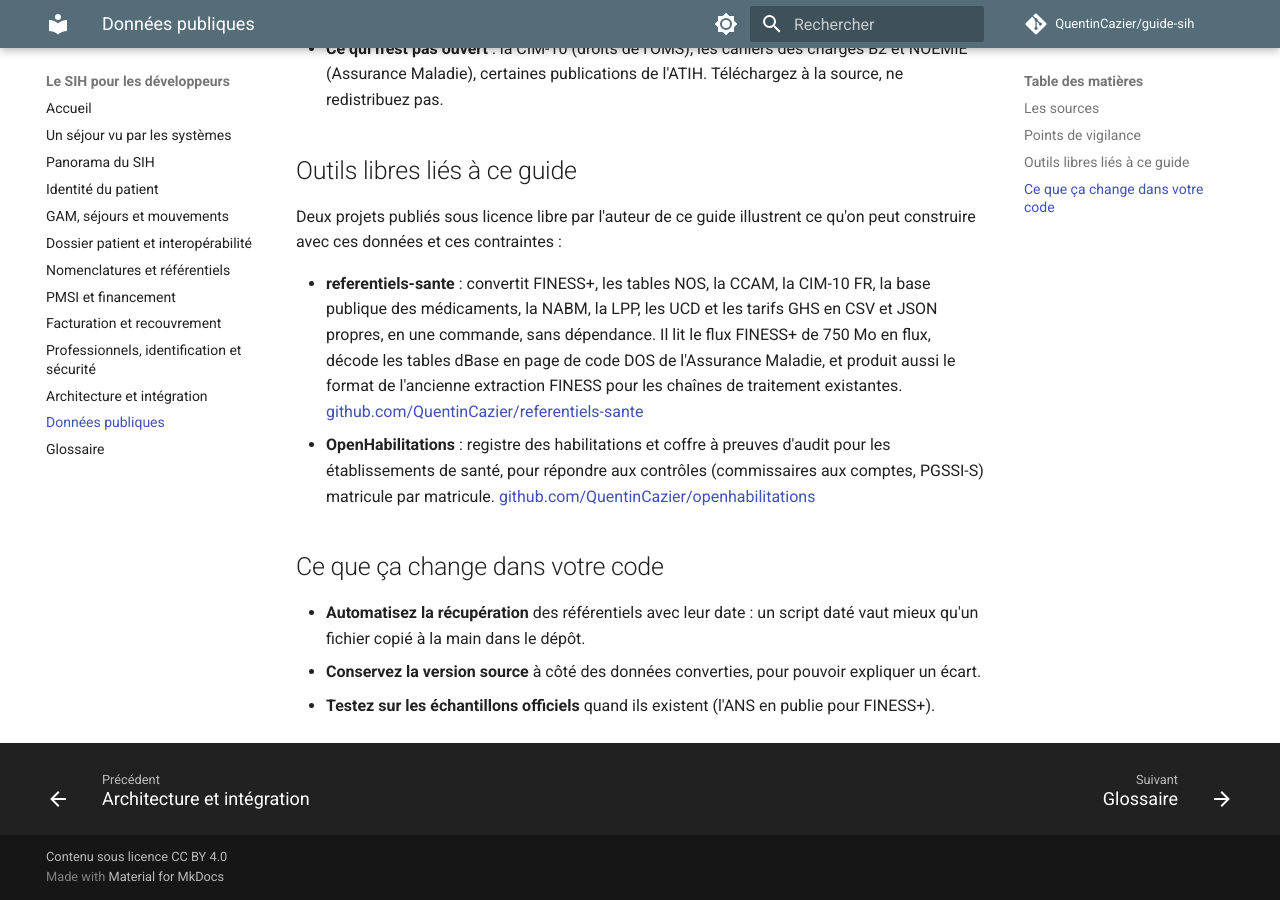
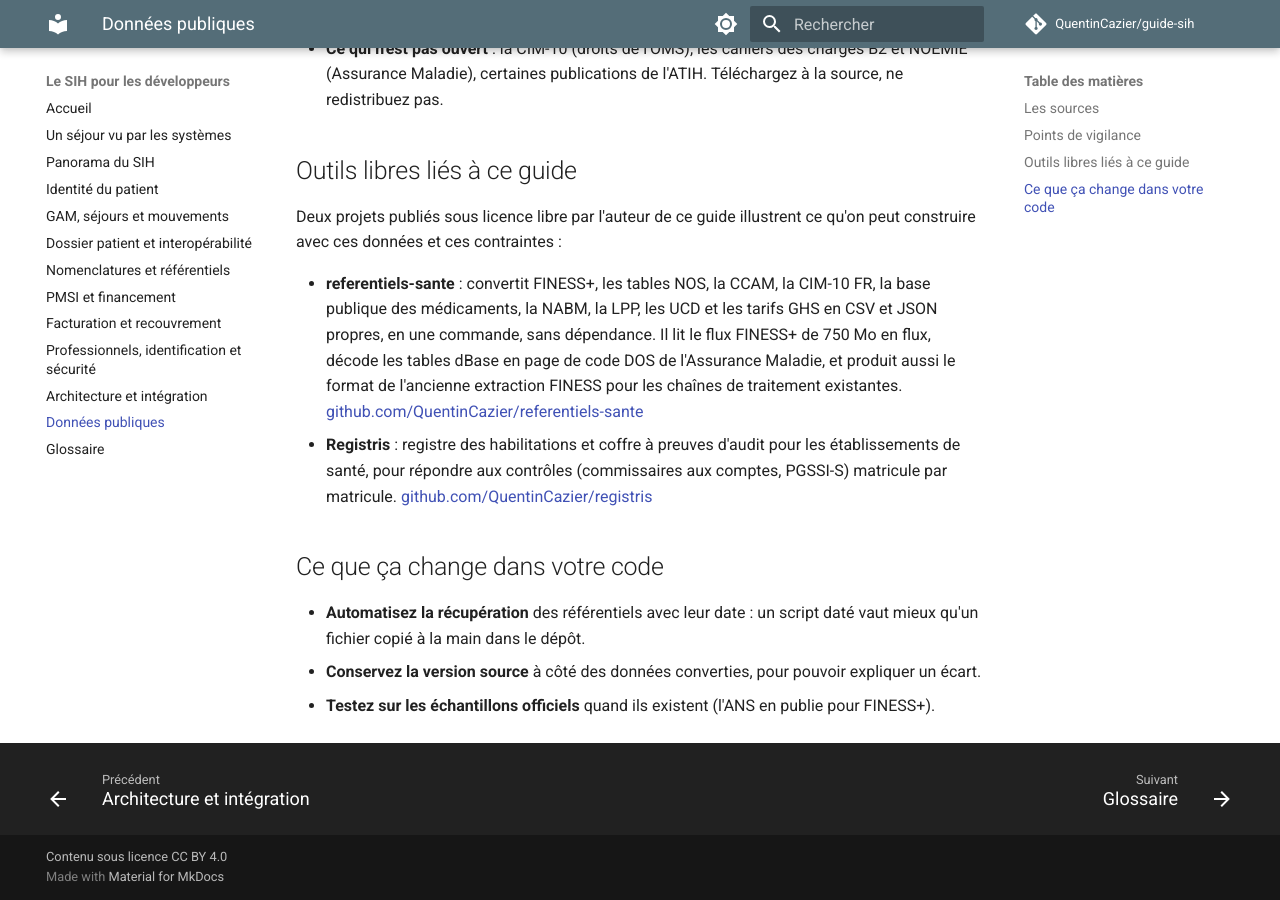
Before and after one commit to QuentinCazier/guide-sih, an MkDocs documentation site: the page built from docs/donnees-publiques.md, in a window 1280 px wide and 900 px high, scrolled down 1542 px. Built offline with MkDocs 1.6.1 and Material for MkDocs 9.7.7, drawn with Linux system fonts in a browser that asks for light colours; comment, search, counter and statistics services are not loaded.

Commit message:
Données publiques : le registre des habilitations s'appelle Registris

```diff
--- a/docs/donnees-publiques.md
+++ b/docs/donnees-publiques.md
@@ -43,10 +43,10 @@ ce qu'on peut construire avec ces données et ces contraintes :
   DOS de l'Assurance Maladie, et produit aussi le format de l'ancienne
   extraction FINESS pour les chaînes de traitement existantes.
   [github.com/QuentinCazier/referentiels-sante](https://github.com/QuentinCazier/referentiels-sante)
-- **OpenHabilitations** : registre des habilitations et coffre à preuves
+- **Registris** : registre des habilitations et coffre à preuves
   d'audit pour les établissements de santé, pour répondre aux contrôles
   (commissaires aux comptes, PGSSI-S) matricule par matricule.
-  [github.com/QuentinCazier/openhabilitations](https://github.com/QuentinCazier/openhabilitations)
+  [github.com/QuentinCazier/registris](https://github.com/QuentinCazier/registris)
 
 ## Ce que ça change dans votre code
 
```
